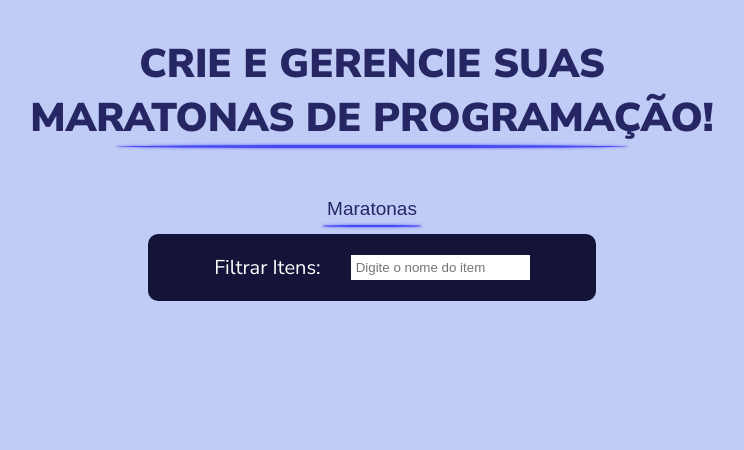
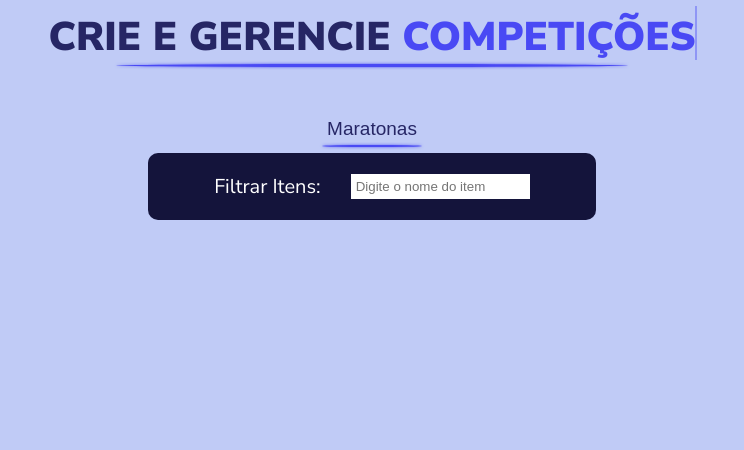
Before and after one commit to JorgeRoniel/Projeto-Integrador1, a Flask app: page /home in a window 1280 px wide. Shown: the part 350-800 px from the top of the page, without its empty margins (268-1012 px from the left). Run offline with Flask 3, Linux system fonts and the light colour scheme; data that the repository does not hold is empty.

Commit message:
modified 2 files modified 2 files modified 2 files

```diff
--- a/static/css/home.css
+++ b/static/css/home.css
@@ -81,7 +81,7 @@ body {
     left: 50%;
     transform: translate(-50%, -50%);
     height: 70vh;
-    background-color: rgb(20, 57, 111);
+    background-color: rgba(20, 57, 111, 0.8);
     position: fixed;
     display: flex;
     align-items: center;
@@ -149,8 +149,7 @@ body {
     display: flex;
     align-items: center;
     justify-content: center;
-    background-color: rgb(157, 155, 155);
-    border: 10px solid rgb(20, 57, 111);
+    border: 10px solid rgba(51, 83, 133, 0.9);
     box-sizing: border-box;
     cursor: pointer;
     margin-left: 15px;
@@ -450,7 +449,7 @@ body {
 .criacao{
     width: 40%;
     height: 90vh;
-    background-color: rgb(20, 57, 111);
+    background-color: rgba(20, 57, 111, 0.8);
     position: fixed;
     justify-self: start;
     top: 50%;
@@ -483,7 +482,7 @@ body {
 
 .menuCriar{
    margin-top: 60px !important;
-   background-color:rgb(20, 57, 111);
+
 }
 
 .selecionarCriar button{
@@ -516,17 +515,72 @@ body {
     display: flex;
     flex-direction: column;
     align-items: center;
-    justify-content: start;
+    justify-content: center;
     width: 100%;
     height: auto;
     color: rgb(38, 38, 101);
-    text-align: center;
+    transform: scaleX(1); /* Começa com scaleX 0 */
+    transition: transform 0.5s ease;
 }
 
-.textTitulo h1{
+.animado{
     font-size: 250%;
     font-weight: 900;
-    color: rgb(38, 38, 101);
+    justify-content: center;
+}
+
+.animado span{
+    position: relative;
+    justify-self: center;
+}
+
+.animado span::before{
+    content: "";
+    color:rgb(73, 73, 244);
+    animation: palavras 20s infinite;
+}
+
+.animado span::after{
+    content: "";
+    position: absolute;
+    height: 100%;
+    border-left: 2px solid rgb(73, 73, 244);
+    top: -4px;
+    background-color: rgb(192, 203, 246);;
+    animation: curs .8s infinite, digita 20s steps(20) infinite;
+    width: 100%;
+    right: -2px;
+}
+
+@keyframes digita {
+    5%, 15%, 30%, 40%, 55%, 65%, 80%, 90% {
+        width: 0%;
+    }
+
+    20%, 25%, 45%, 50%, 70%, 75%, 95%, 100% {
+        width: 100%;
+    }
+}
+
+@keyframes curs {
+    0%{
+        border-left: 2px solid rgb(192, 203, 246);;
+    }
+}
+
+@keyframes palavras {
+    0%,25%{
+        content: "MARATONAS";
+    }
+    25.1%, 50%{
+        content: "COMPETIÇÕES";
+    }
+    50.1%, 75%{
+        content: "TIMES";
+    }
+    75.1%, 100%{
+        content: "PARTIDAS";
+    }
 }
 
 .categorias{
@@ -734,7 +788,7 @@ body {
         align-items: center;
         justify-content: center;
         font-size: 10px;
-        margin-top: 30px;
+        margin-top: 10px;
     }
     .horizontal-bar{
         width: 85%;
@@ -875,6 +929,10 @@ body {
     width: 20%;
     }
 
+    .textTitulo{
+ font-size: 7px;
+    }
+
 .OpcoesExpandidas {
     width: 20%;
 }
--- a/templates/home.html
+++ b/templates/home.html
@@ -88,12 +88,12 @@
             </div>
         </div>
 
-        <div class="textTitulo">
-            <h1 style="margin-bottom: 0;">     CRIE E GERENCIE SUAS<br>
-             MARATONAS DE PROGRAMAÇÃO!</h1>
+<div class="textTitulo">
+            <div class="animado">
+                CRIE E GERENCIE <span></span>
+            </div>
             <hr style="margin-top: 0;" class="horizontal-bar">
         </div>
-
         <div class="categorias">
             <div id="containerBotaoMaratonas" class="containerBotao">
                 <button id="maratonas">Maratonas</button>
```
